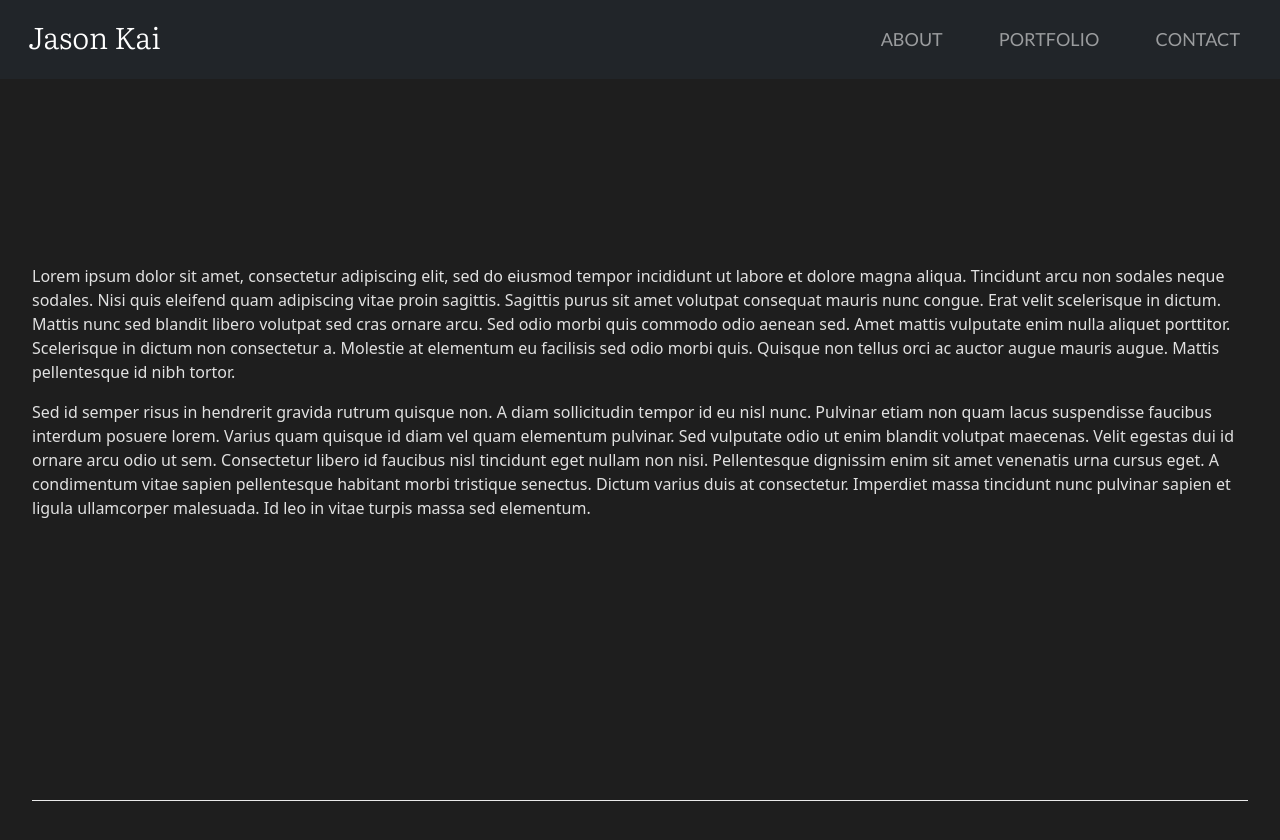
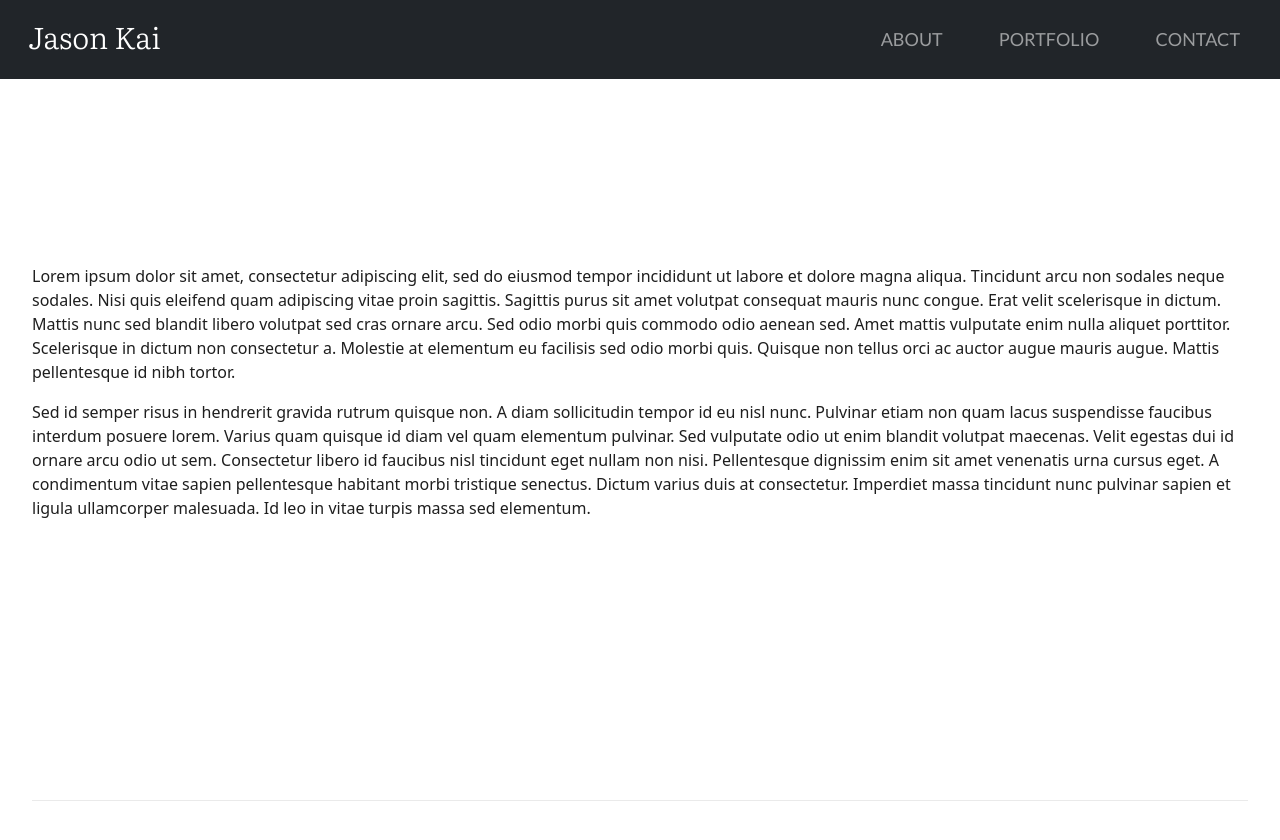
Before and after one commit to kaitj/kaitj.github.io, a Next.js app: page / in a window 1280 px wide. Shown: the top 840 px of the page. Built offline with nearby package versions, Linux system fonts and the light colour scheme.

Commit message:
update stylesheets

```diff
--- a/styles/globals.css
+++ b/styles/globals.css
@@ -13,7 +13,6 @@
 
 html,
 body {
-  background-color: var(--bg-dark);
   padding: 0;
   margin: 0;
   font-family: -apple-system, BlinkMacSystemFont, Segoe UI, Roboto, Oxygen,
--- a/styles/home.module.css
+++ b/styles/home.module.css
@@ -1,6 +1,5 @@
 .container {
-  color: var(--font);
-  background-color: var(--bg-dark);
+  color: var(--bg-dark);
   padding: var(--container-padding);
 }
 
```
